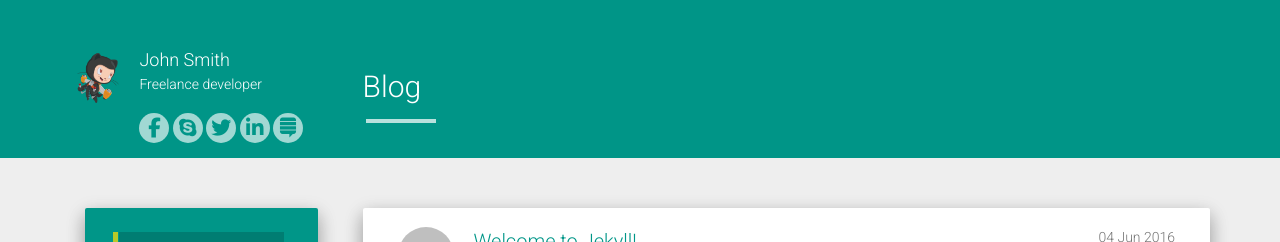
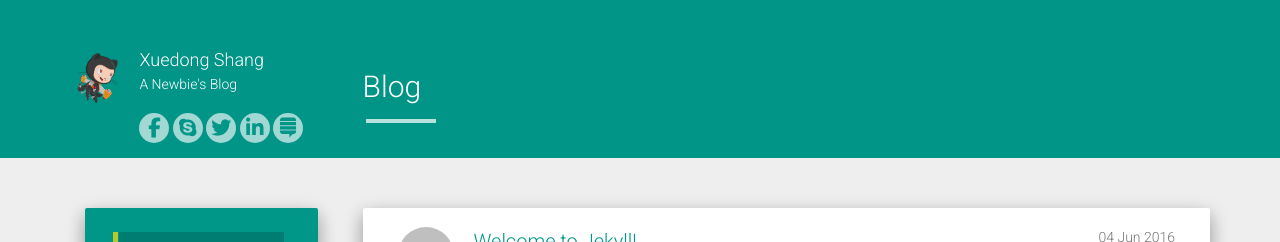
Before and after one commit to xuedong/xuedong.github.io, a Jekyll site: the page built from index.html, in a window 1280 px wide. Shown: the top 242 px of the page. Built offline with Jekyll 4.4.1, drawn with Linux system fonts in a browser that asks for light colours; nearby versions of some CDN libraries; the list of posts is cut into pages by our own code.

Commit message:
Update the _config.yml

```diff
--- a/_config.yml
+++ b/_config.yml
@@ -1,10 +1,10 @@
-title: John Smith
+title: Xuedong
 description: My Personal Blog
-author: John Smith
+author: Xuedong Shang
 logo: http://aboutashu.com/hcz-jekyll-blog/static/img/avatar.png
-github: https://github.com/ashutosh2k12
-about: Freelance developer
-disqus_shortname: aboutashu
+github: https://github.com/xuedong
+about: A Newbie's Blog
+disqus_shortname: xuedong
 google_analytics: UA-72862926-1
 urls:
     - text: Home
```
